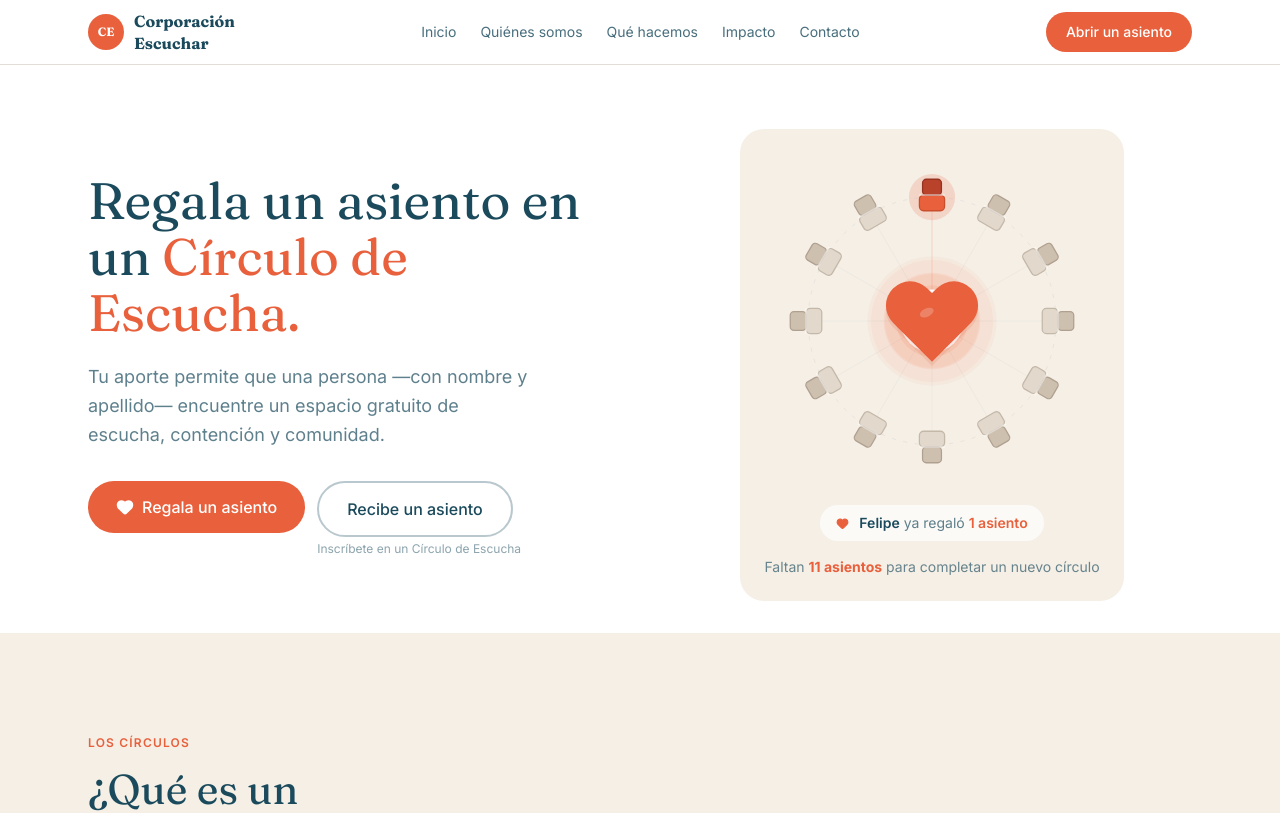
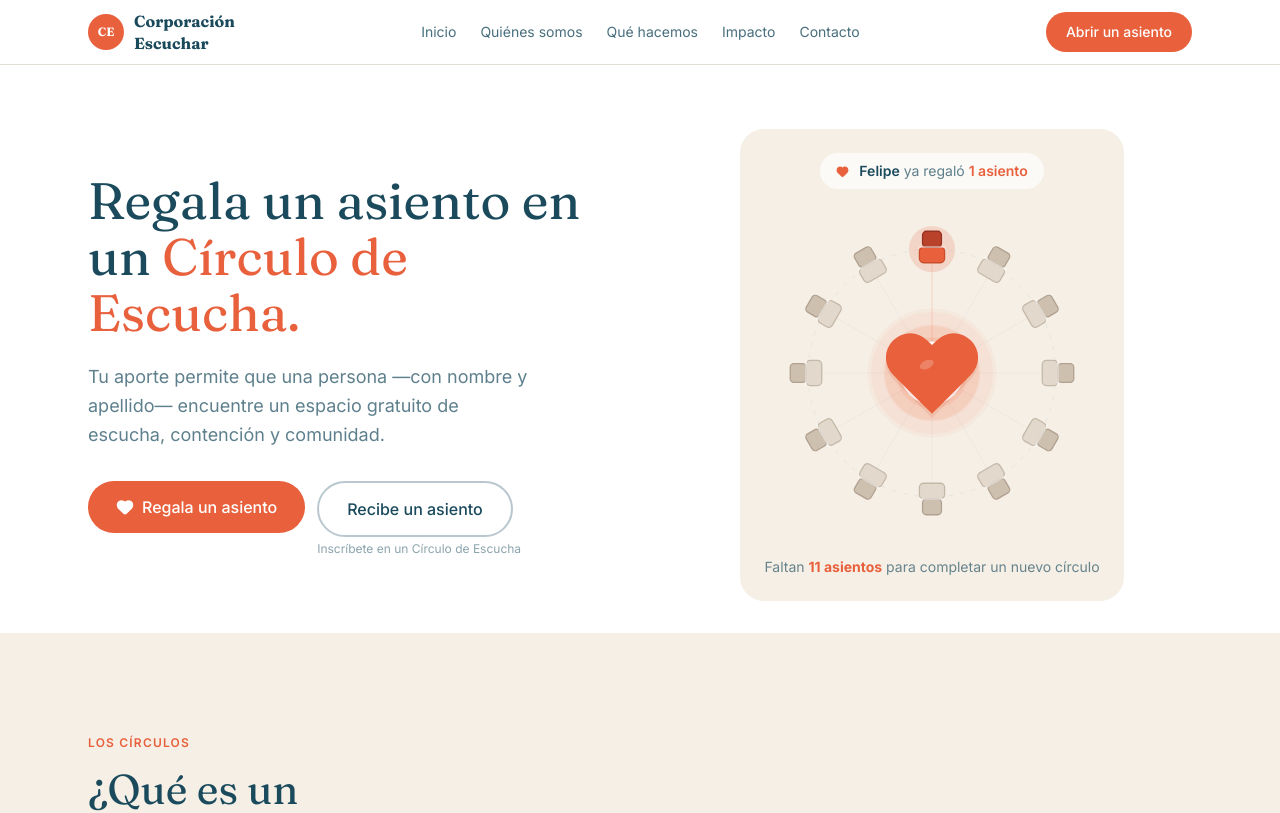
Before and after one commit to jorgeaguirrecanciones-eng/corporacionescuchar, a Next.js app: page / in a window 1280 px wide. Shown: the top 813 px of the page. Built offline with nearby package versions, Linux system fonts and the light colour scheme.

Commit message:
fix: ticker pill arriba del circulo, mensaje abajo dentro del box beige

```diff
--- a/components/home/Hero.tsx
+++ b/components/home/Hero.tsx
@@ -115,11 +115,6 @@ export default function Hero() {
           <div className="flex justify-center">
             <div className="w-full max-w-sm bg-beige rounded-3xl flex flex-col items-center p-6 gap-4">
 
-              {/* Círculo */}
-              <div className="w-full aspect-square flex items-center justify-center">
-                <CircleOfChairs litCount={litCount} size={320} radius={118} />
-              </div>
-
               {/* Ticker — quién acaba de donar */}
               <div
                 style={{ transition: "opacity 350ms ease" }}
@@ -139,6 +134,11 @@ export default function Hero() {
                     </span>
                   </span>
                 )}
+              </div>
+
+              {/* Círculo */}
+              <div className="w-full aspect-square flex items-center justify-center">
+                <CircleOfChairs litCount={litCount} size={320} radius={118} />
               </div>
 
               {/* Mensaje de urgencia */}
```
